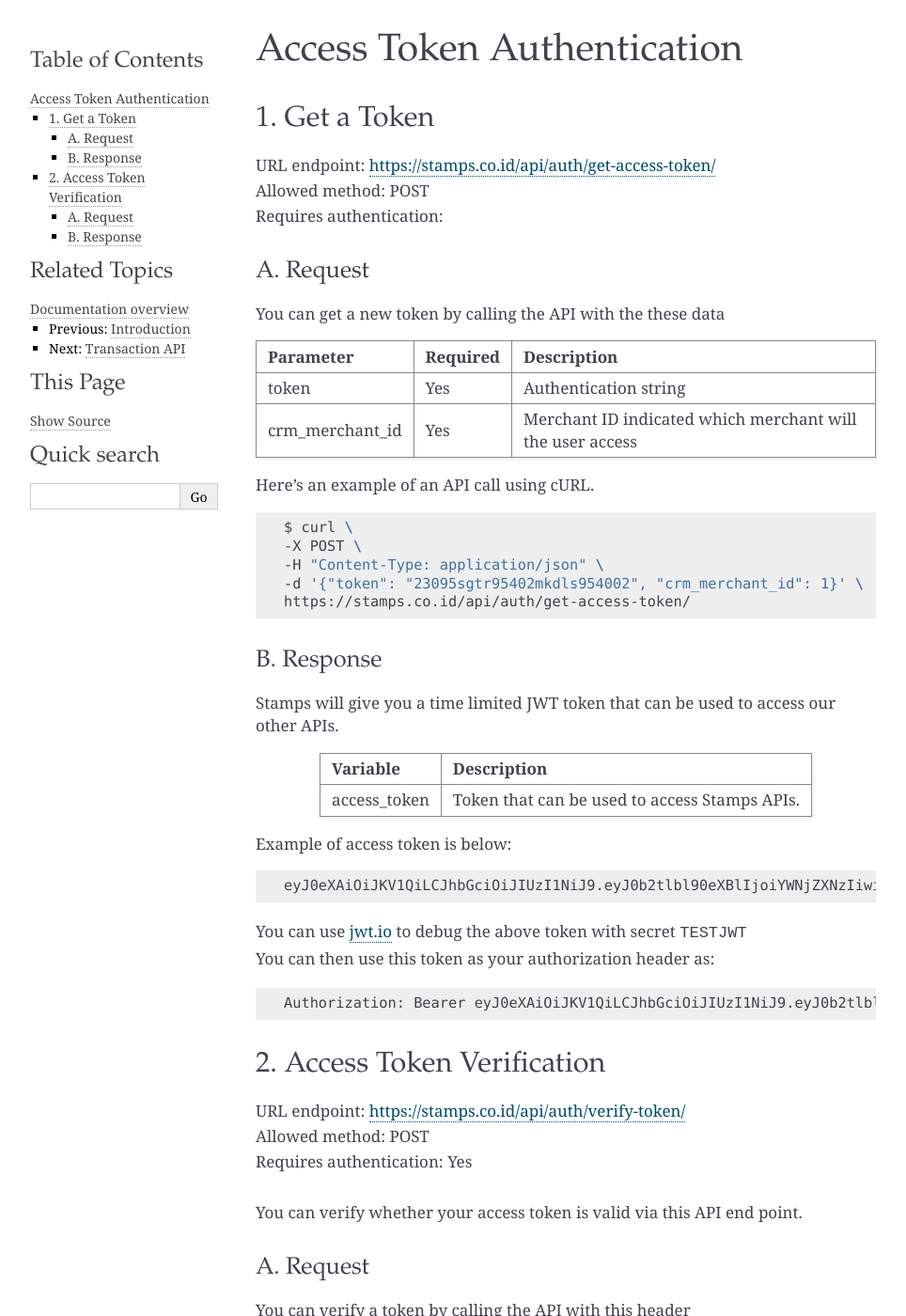
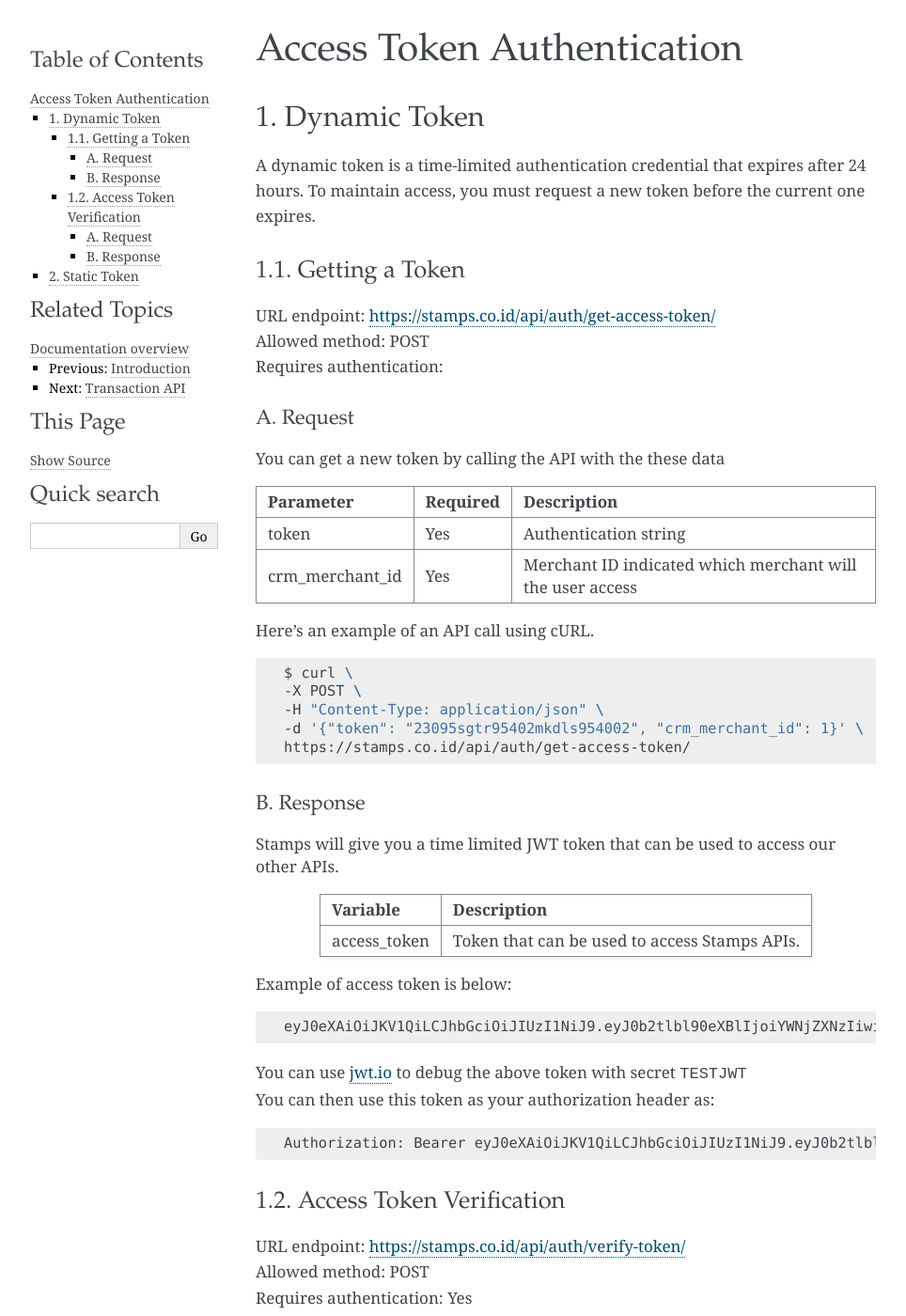
Before and after one commit to ui/stamps-api-docs, a Sphinx documentation site: the page built from source/token_api.rst, in a window 1280 px wide and 1400 px high. Shown: the whole window at 94% size, without its empty margins (148-1112 px from the left). Built offline with Sphinx 7.4.7, drawn with Linux system fonts in a browser that asks for light colours; some of the changed text lies outside the part shown.

Commit message:
separate dynamic token and static token

```diff
--- a/source/token_api.rst
+++ b/source/token_api.rst
@@ -2,15 +2,19 @@
 Access Token Authentication
 *********************************************
 
-1. Get a Token
-=======================
+1. Dynamic Token
+=============================
+| A dynamic token is a time-limited authentication credential that expires after 24 hours. To maintain access, you must request a new token before the current one expires.
+
+1.1. Getting a Token
+-----------------------------
 | URL endpoint: https://stamps.co.id/api/auth/get-access-token/
 | Allowed method: POST
 | Requires authentication:
 
 
 A. Request
------------------------------
+^^^^^^^^^^^^^
 
 You can get a new token by calling the API with the these data
 
@@ -34,7 +38,7 @@ Here's an example of an API call using cURL.
     https://stamps.co.id/api/auth/get-access-token/
 
 B. Response
------------
+^^^^^^^^^^^^^
 
 Stamps will give you a time limited JWT token that can be used to access our other APIs.
 
@@ -56,8 +60,8 @@ Example of access token is below:
 
     Authorization: Bearer eyJ0eXAiOiJKV1QiLCJhbGciOiJIUzI1NiJ9.eyJ0b2tlbl90eXBlIjoiYWNjZXNzIiwiZXhwIjoxNjU3MzMyNjE2LCJpYXQiOjE2NTcyNDYyMTYsImp0aSI6IjRlYWRjNDAxNGQwZDRkNzc4NjkxYjg0ZDU3MGE2ZGFmIiwidXNlcl9pZCI6NTg3MCwibWVyY2hhbnRfaWQiOjF9.b_TiGJEO7mKMT0BFTrF9VjPHjoGrt5Be8FPSgvn-4bY
 
-2. Access Token Verification
-=============================
+1.2. Access Token Verification
+-----------------------------
 | URL endpoint: https://stamps.co.id/api/auth/verify-token/
 | Allowed method: POST
 | Requires authentication: Yes
@@ -65,7 +69,7 @@ Example of access token is below:
 | You can verify whether your access token is valid via this API end point.
 
 A. Request
------------------------------
+^^^^^^^^^^^^^
 
 You can verify a token by calling the API with this header
 
@@ -90,7 +94,7 @@ Here's an example of an API call using cURL.
 
 
 B. Response
------------
+^^^^^^^^^^^^^
 This will return the payload of JWT Token:
 
 .. code-block:: javascript
@@ -103,3 +107,17 @@ This will return the payload of JWT Token:
         "user_id": 5870,
         "merchant_id": 1
     }
+
+
+2. Static Token
+=============================
+| A static token is a permanent authentication credential that never expires. Simply include the static token in the Authorization header of your API requests.
+
+Here's an example of an API call using cURL.
+
+.. code-block:: bash
+
+    curl --request POST \
+    --url http://127.0.0.1:8000/api/ping \
+    --header 'authorization: token <token>' \
+    --header 'content-type: application/json'
```
